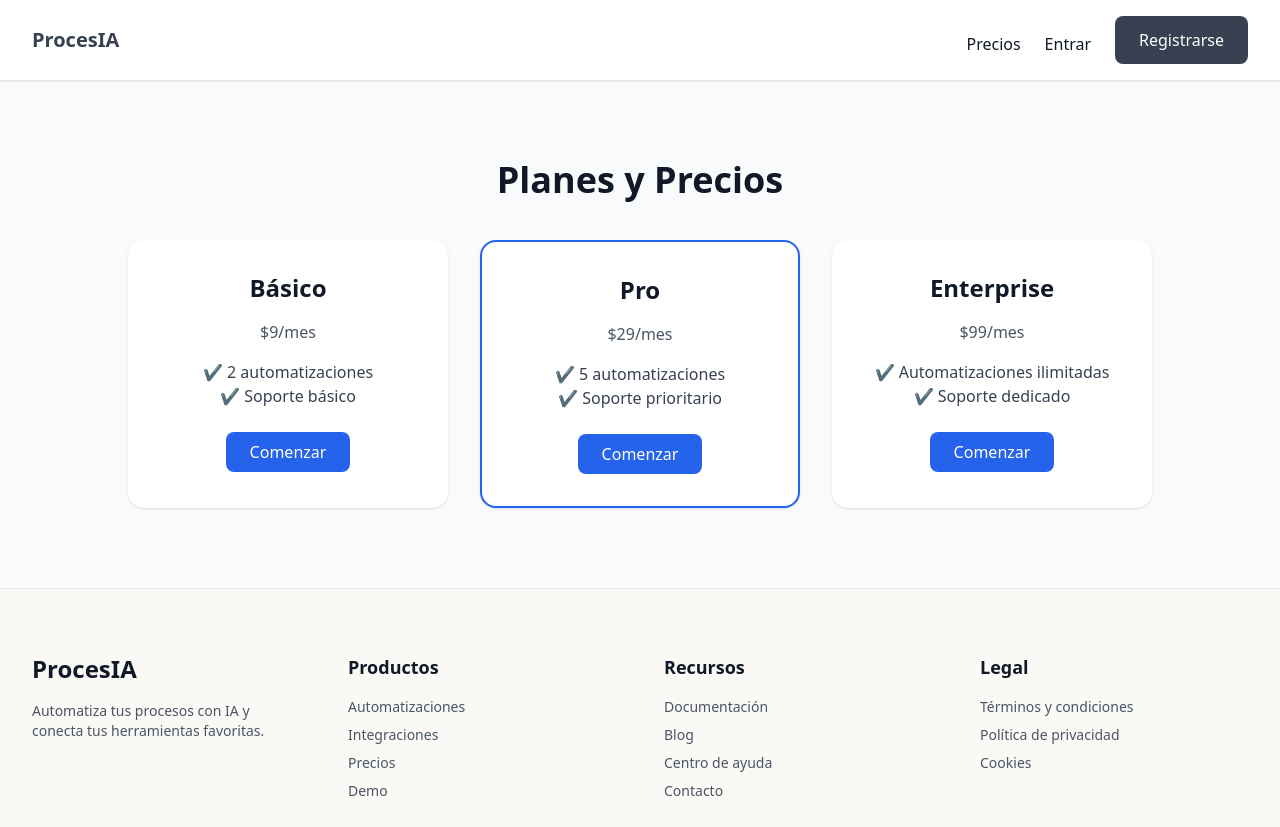
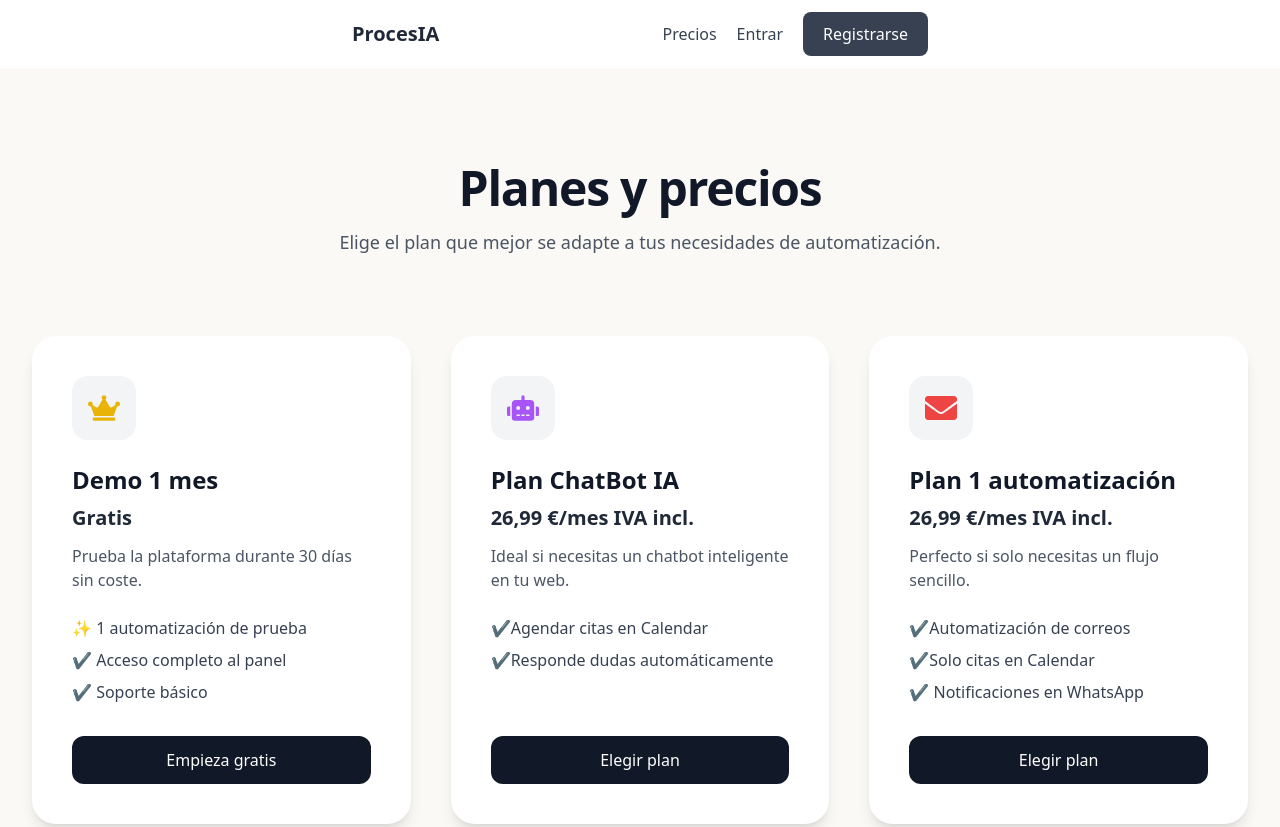
Before and after one commit to SergioProgrammer/my-saas, an Astro site: page /pricing in a window 1280 px wide. Shown: the top 827 px of the page. Built offline with nearby package versions, Linux system fonts and the light colour scheme; Astro itself is replaced by a stand-in of ours.

Commit message:
commit_NAVBAR

```diff
--- a/src/components/Navbar.astro
+++ b/src/components/Navbar.astro
@@ -1,11 +1,28 @@
 ---
-import '../styles/global.css'
+import "../styles/global.css";
 ---
-<nav class="flex justify-between items-center px-8 py-4 bg-white shadow">
-  <a href="/" class="text-xl font-bold text-gray-700">ProcesIA</a>
-  <div class="flex gap-6">
-    <a href="/pricing" class="hover:text-blue-500 mt-4">Precios</a>
-    <a href="/login" class="hover:text-blue-500 mt-4">Entrar</a>
-    <a href="/register" class="px-6 py-3 bg-gray-700 text-white rounded-lg">Registrarse</a>
+
+<nav class="bg-white shadow">
+  <div class="max-w-xl mx-auto">
+    <div class="flex flex-wrap items-center gap-y-2 py-3">
+      <!-- Brand -->
+      <a href="/" class="text-lg sm:text-xl font-bold text-gray-800">ProcesIA</a>
+
+      <!-- Links: always visible, responsive sizes -->
+      <div class="ml-auto flex flex-wrap items-center gap-3 sm:gap-5">
+        <a href="/pricing" class="whitespace-nowrap text-sm sm:text-base text-gray-700 hover:text-blue-600 font-medium">
+          Precios
+        </a>
+        <a href="/login" class="whitespace-nowrap text-sm sm:text-base text-gray-700 hover:text-blue-600 font-medium">
+          Entrar
+        </a>
+        <a
+          href="/register"
+          class="whitespace-nowrap text-sm sm:text-base px-3 py-2 sm:px-5 sm:py-2.5 bg-gray-700 text-white rounded-lg font-medium hover:bg-gray-800 transition"
+        >
+          Registrarse
+        </a>
+      </div>
+    </div>
   </div>
 </nav>
--- a/src/pages/index.astro
+++ b/src/pages/index.astro
@@ -6,7 +6,7 @@
 import Hero from "../components/Hero.astro";
 import HowItWorks from "../components/HowItWorks.jsx";
 import Benefits from "../components/Benefits.jsx";
-import Pricing from "../components/Pricing.jsx";
+import PricingSection from "../components/PricingSection.jsx";
 ---
 <Layout>
 <Navbar />
@@ -14,6 +14,6 @@
 <Automations client:load/>
 <HowItWorks client:load/>
 <Benefits client:load/>
-<Pricing client:load/>
+<PricingSection client:load/>
 <Footer client:load/>
 </Layout>
--- a/src/pages/pricing.astro
+++ b/src/pages/pricing.astro
@@ -1,41 +1,11 @@
 ---
 import Navbar from "../components/Navbar.astro";
-import Footer from "../components/Footer";
+import Footer from "../components/Footer.jsx";
 import Layout from "../layouts/Layout.astro";
+import PricingSection from "../components/PricingSection.jsx";
 ---
 <Layout>
 <Navbar />
-<section class="py-20 text-center">
-  <h2 class="text-4xl font-bold mb-10">Planes y Precios</h2>
-  <div class="grid grid-cols-1 md:grid-cols-3 gap-8 max-w-5xl mx-auto">
-    <div class="p-8 bg-white rounded-2xl shadow">
-      <h3 class="text-2xl font-semibold">Básico</h3>
-      <p class="text-gray-600 my-4">$9/mes</p>
-      <ul class="text-gray-700">
-        <li>✔ 2 automatizaciones</li>
-        <li>✔ Soporte básico</li>
-      </ul>
-      <a href="/register" class="mt-6 inline-block px-6 py-2 bg-blue-600 text-white rounded-lg">Comenzar</a>
-    </div>
-    <div class="p-8 bg-white rounded-2xl shadow border-2 border-blue-600">
-      <h3 class="text-2xl font-semibold">Pro</h3>
-      <p class="text-gray-600 my-4">$29/mes</p>
-      <ul class="text-gray-700">
-        <li>✔ 5 automatizaciones</li>
-        <li>✔ Soporte prioritario</li>
-      </ul>
-      <a href="/register" class="mt-6 inline-block px-6 py-2 bg-blue-600 text-white rounded-lg">Comenzar</a>
-    </div>
-    <div class="p-8 bg-white rounded-2xl shadow">
-      <h3 class="text-2xl font-semibold">Enterprise</h3>
-      <p class="text-gray-600 my-4">$99/mes</p>
-      <ul class="text-gray-700">
-        <li>✔ Automatizaciones ilimitadas</li>
-        <li>✔ Soporte dedicado</li>
-      </ul>
-      <a href="/register" class="mt-6 inline-block px-6 py-2 bg-blue-600 text-white rounded-lg">Comenzar</a>
-    </div>
-  </div>
-</section>
-<Footer />
+<PricingSection client:load/>
+<Footer client:load/>
 </Layout>
```
Also changed, not shown: src/components/PricingSection.jsx (renamed from src/components/Pricing.jsx).
